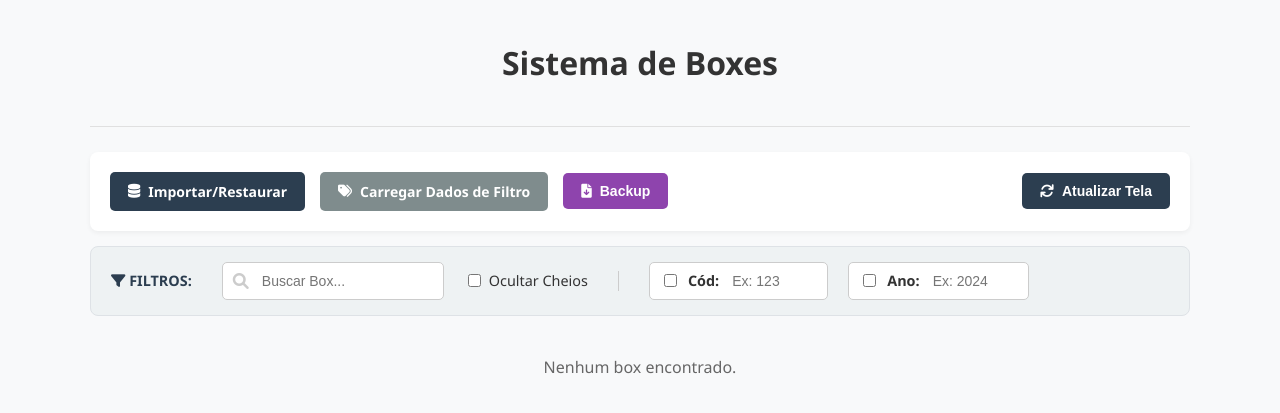
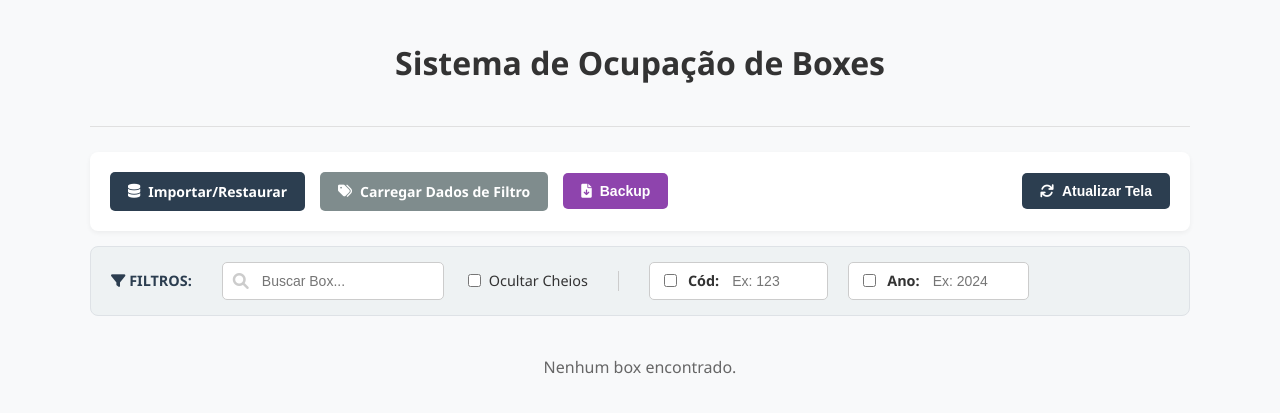
Before and after one commit to videsouza/arquivo, a Flask app: page / in a window 1280 px wide. Shown: the top 413 px of the page. Run offline with Flask 3, Linux system fonts and the light colour scheme; data that the repository does not hold is empty; some libraries are stand-ins or nearby versions.

Commit message:
Update index.html

```diff
--- a/templates/index.html
+++ b/templates/index.html
@@ -79,7 +79,7 @@
 
 <div class="container">
     <header>
-        <h1>Sistema de Boxes</h1>
+        <h1>Sistema de Ocupação de Boxes</h1>
     </header>
 
     <div class="controls">
```
